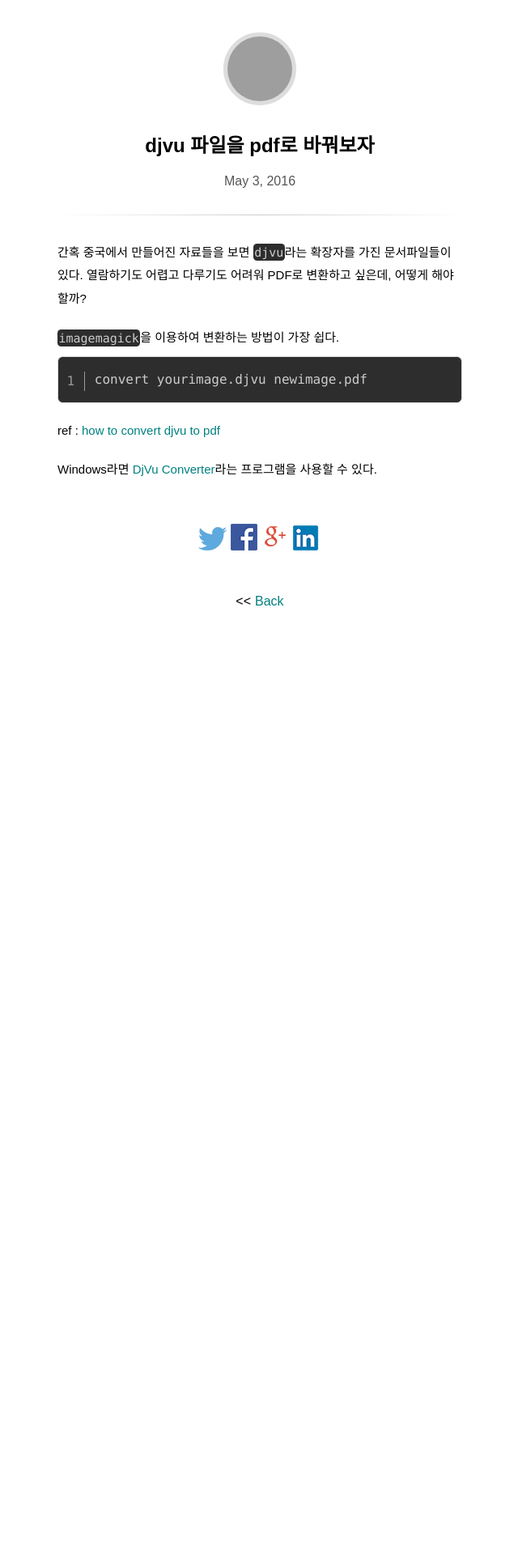
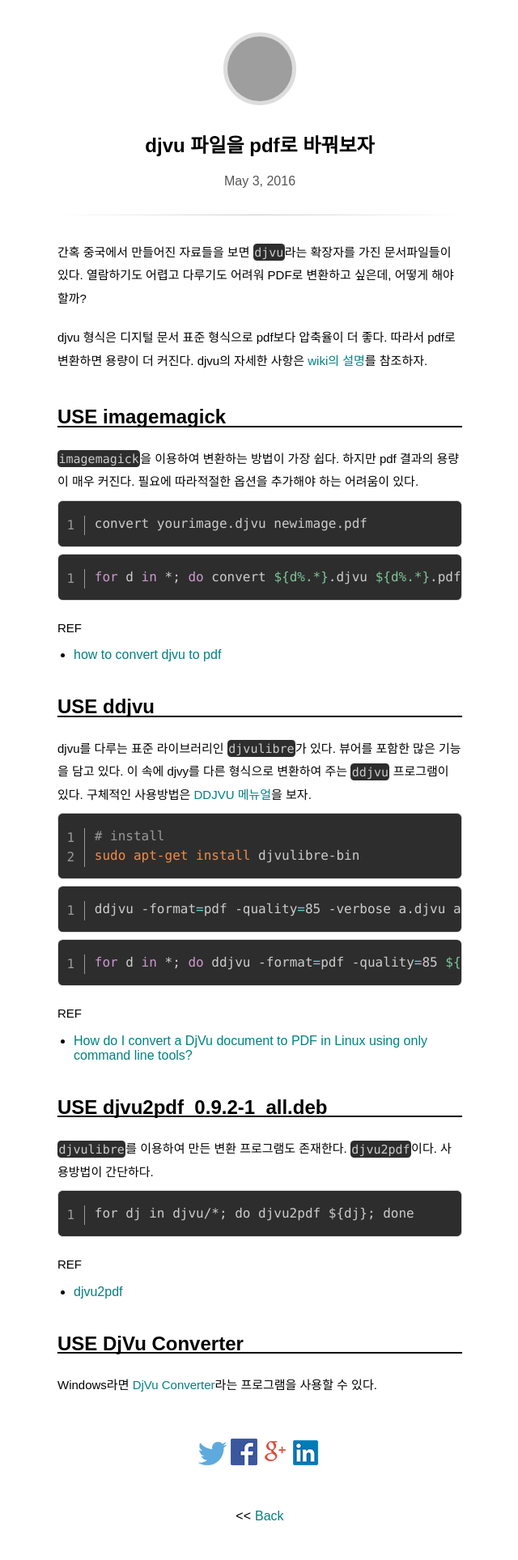
Before and after one commit to pinedance/blog, a Jekyll site: the page built from _posts/2016/01-06/2016-05-03-how-to-convert-djvu-to-pdf.md, in a window 1280 px wide. Shown: the whole page at 81% size, without its empty margins (319-959 px from the left). Built offline with Jekyll 4.4.1, drawn with Linux system fonts in a browser that asks for light colours; some web fonts are replaced; comment, search, counter and statistics services are not loaded; before the commit the page ends 900 px from its top, so only the background shows below that; grey boxes are pictures that could not be loaded.

Commit message:
update old post

````diff
--- a/_posts/2016/01-06/2016-05-03-how-to-convert-djvu-to-pdf.md
+++ b/_posts/2016/01-06/2016-05-03-how-to-convert-djvu-to-pdf.md
@@ -6,14 +6,56 @@
 
 간혹 중국에서 만들어진 자료들을 보면 `djvu`라는 확장자를 가진 문서파일들이 있다. 열람하기도 어렵고 다루기도 어려워 PDF로 변환하고 싶은데, 어떻게 해야 할까?
 
-`imagemagick`을 이용하여 변환하는 방법이 가장 쉽다.
+djvu 형식은 디지털 문서 표준 형식으로 pdf보다 압축율이 더 좋다. 따라서 pdf로 변환하면 용량이 더 커진다. djvu의 자세한 사항은 [wiki의 설명](https://ko.wikipedia.org/wiki/DjVu)를 참조하자.
 
-```
+## USE imagemagick
+
+`imagemagick`을 이용하여 변환하는 방법이 가장 쉽다. 하지만 pdf 결과의 용량이 매우 커진다. 필요에 따라적절한 옵션을 추가해야 하는 어려움이 있다.
+
+```bash
 convert yourimage.djvu newimage.pdf
 ```
 
+```bash
+for d in *; do convert ${d%.*}.djvu ${d%.*}.pdf ;done
+```
 
-ref : [how to convert djvu to pdf](https://answers.launchpad.net/ubuntu/+source/firefox-3.0/+question/55029)
+REF
+* [how to convert djvu to pdf](https://answers.launchpad.net/ubuntu/+source/firefox-3.0/+question/55029)
 
 
+## USE ddjvu
+
+djvu를 다루는 표준 라이브러리인 [`djvulibre`](http://djvu.sourceforge.net/)가 있다. 뷰어를 포함한 많은 기능을 담고 있다. 이 속에 djvy를 다른 형식으로 변환하여 주는 `ddjvu` 프로그램이 있다. 구체적인 사용방법은 [DDJVU 메뉴얼](http://djvu.sourceforge.net/doc/man/ddjvu.html)을 보자.
+
+```bash
+# install
+sudo apt-get install djvulibre-bin
+```
+
+```bash
+ddjvu -format=pdf -quality=85 -verbose a.djvu a.pdf
+```
+
+```bash
+for d in *; do ddjvu -format=pdf -quality=85 ${d%.*}.djvu ${d%.*}.pdf ;done
+```
+
+REF
+* [How do I convert a DjVu document to PDF in Linux using only command line tools?](https://superuser.com/questions/100572/how-do-i-convert-a-djvu-document-to-pdf-in-linux-using-only-command-line-tools)
+
+## USE djvu2pdf_0.9.2-1_all.deb
+
+`djvulibre`를 이용하여 만든 변환 프로그램도 존재한다. [`djvu2pdf`](https://0x2a.at/site/projects/djvu2pdf/)이다. 사용방법이 간단하다.
+
+```
+for dj in djvu/*; do djvu2pdf ${dj}; done
+```
+
+REF
+* [djvu2pdf](https://0x2a.at/site/projects/djvu2pdf/)
+
+
+## USE DjVu Converter
+
 Windows라면 [DjVu Converter](http://www.djvuconverter.com/)라는 프로그램을 사용할 수 있다.
````
